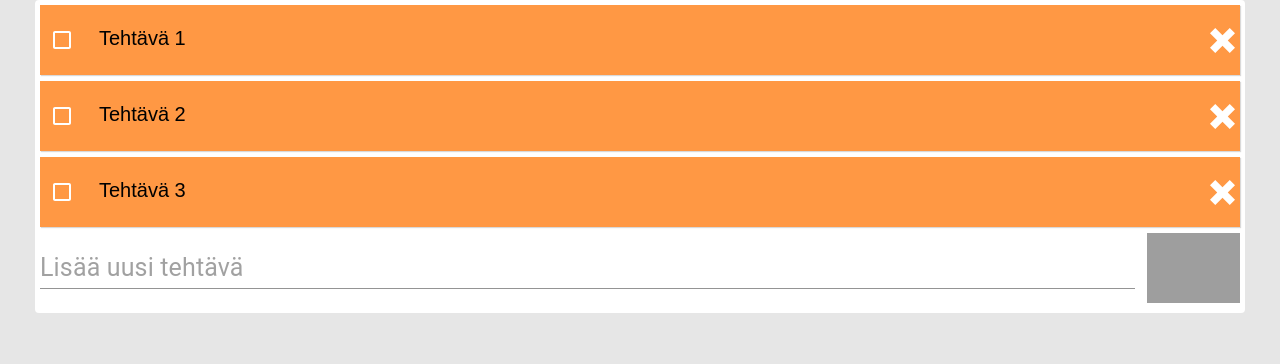
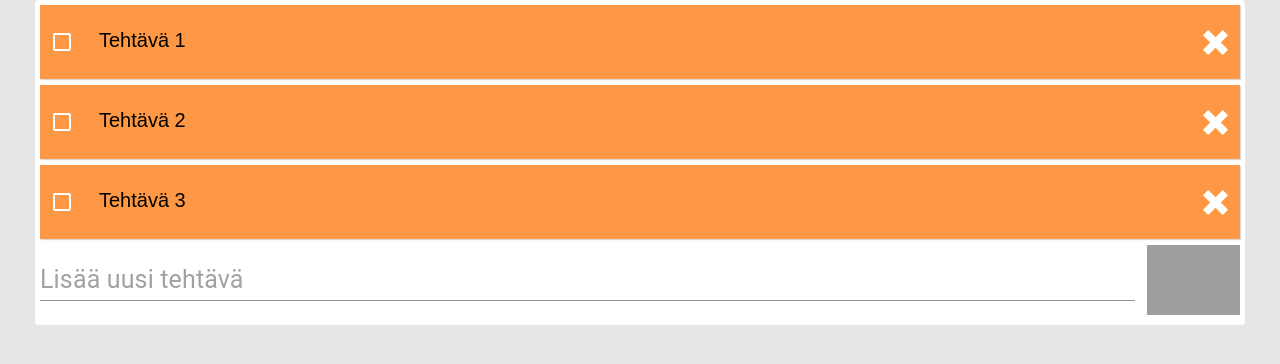
Before and after one commit to samuvartiainen/react-todo-app, a React (Create React App) app: page / in a window 1280 px wide. Shown: the top 364 px of the page. Built offline with nearby package versions, Linux system fonts and the light colour scheme; grey boxes are pictures that could not be loaded.

Commit message:
changed .crossmark padding

```diff
--- a/src/App.css
+++ b/src/App.css
@@ -64,7 +64,7 @@
   box-shadow: 1px 1px 1px rgba(0, 0, 0, 0.15);
   padding: 3px 3px;
   font-size: 2.5vh;
-  height: 8vh;
+  height: 8.5vh;
   margin-bottom: 6px;
   border-radius: px;
   display: flex;
@@ -97,5 +97,5 @@
   display: flex;
   align-items: center;
   justify-content: center;
-  padding: 3px 2px;
+  padding: 0px 9px;
 }
```
